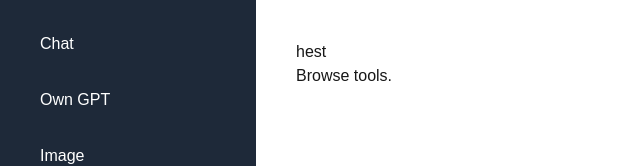
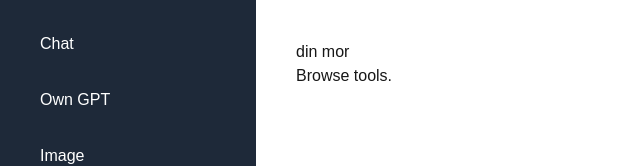
Before and after one commit to Colorblind5000/The_system, a Next.js app in the folder frontend/: page /Tools in a window 1280 px wide. Shown: the top 166 px of the page, without its empty margins (0-640 px from the left). Built offline with nearby package versions, Linux system fonts and the light colour scheme.

Commit message:
Update page.tsx

```diff
--- a/frontend/src/app/Tools/page.tsx
+++ b/frontend/src/app/Tools/page.tsx
@@ -3,7 +3,7 @@
 export default function Tools() {
   return (
     <div style={{ padding: '20px' }}>
-      <h1>hest</h1>
+      <h1>din mor</h1>
       <p>Browse tools.</p>
     </div>
   );
```
